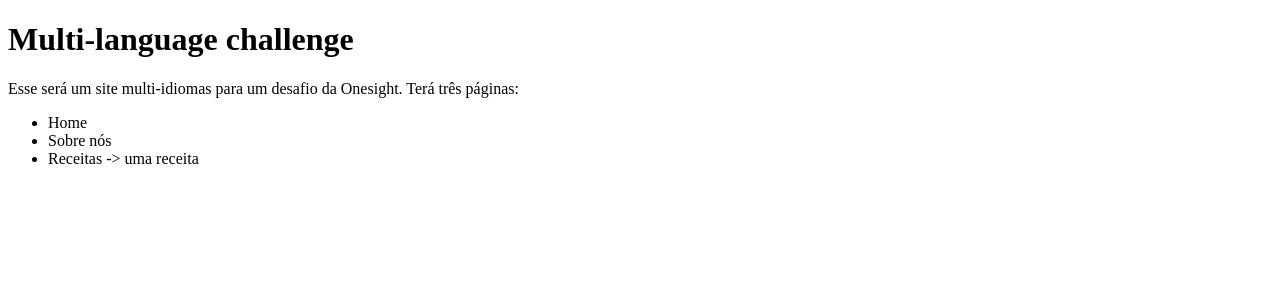
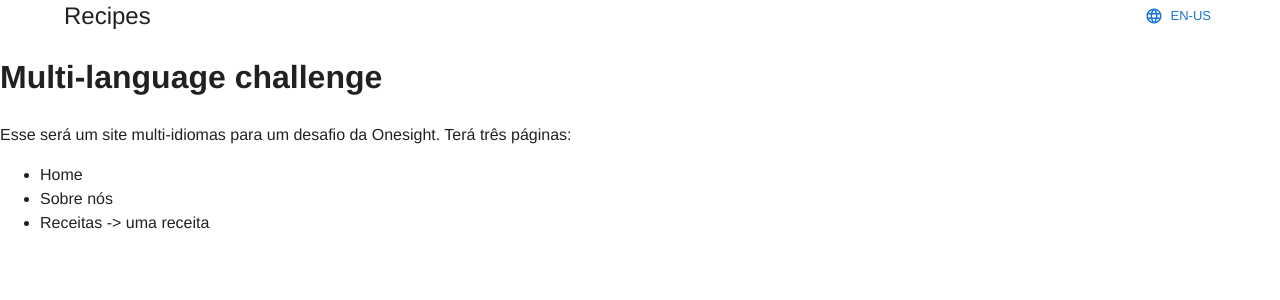
Before and after one commit to anaclarabck/multi-language-project, a Next.js app: page / in a window 1280 px wide. Shown: the top 300 px of the page. Built offline with nearby package versions, Linux system fonts and the light colour scheme.

Commit message:
chore: remove app/page.tsx and add to ./pages

```diff
--- a/src/app/page.tsx
+++ b/src/pages/index.tsx
@@ -1,6 +1,8 @@
+import { Layout } from "@/components";
+
 export default function Home() {
   return (
-    <main>
+    <Layout>
       <h1>Multi-language challenge</h1>
       <p>
         Esse será um site multi-idiomas para um desafio da Onesight. Terá três
@@ -11,6 +13,6 @@ export default function Home() {
         <li>Sobre nós</li>
         <li>Receitas -{`>`} uma receita</li>
       </ul>
-    </main>
+    </Layout>
   );
 }
```
